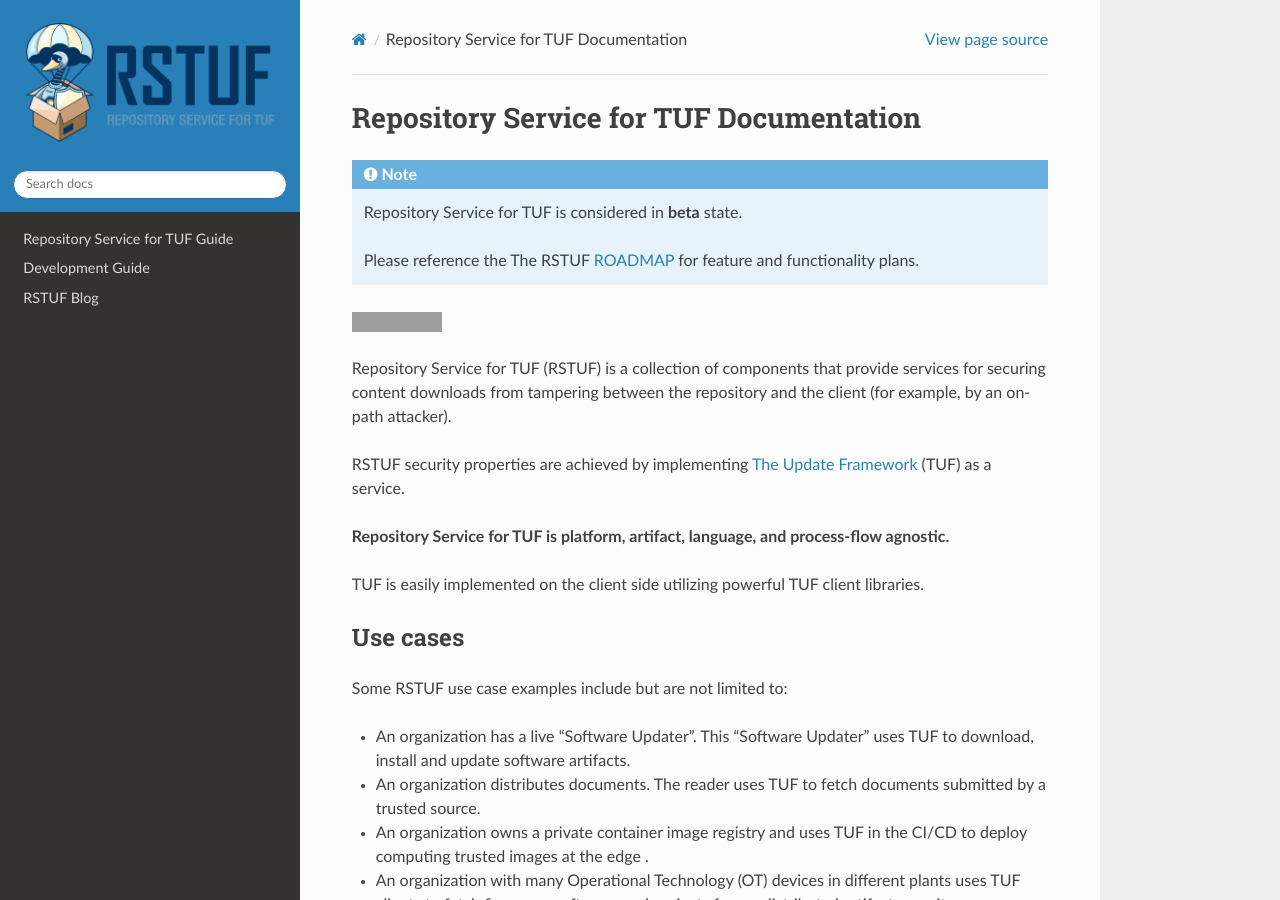
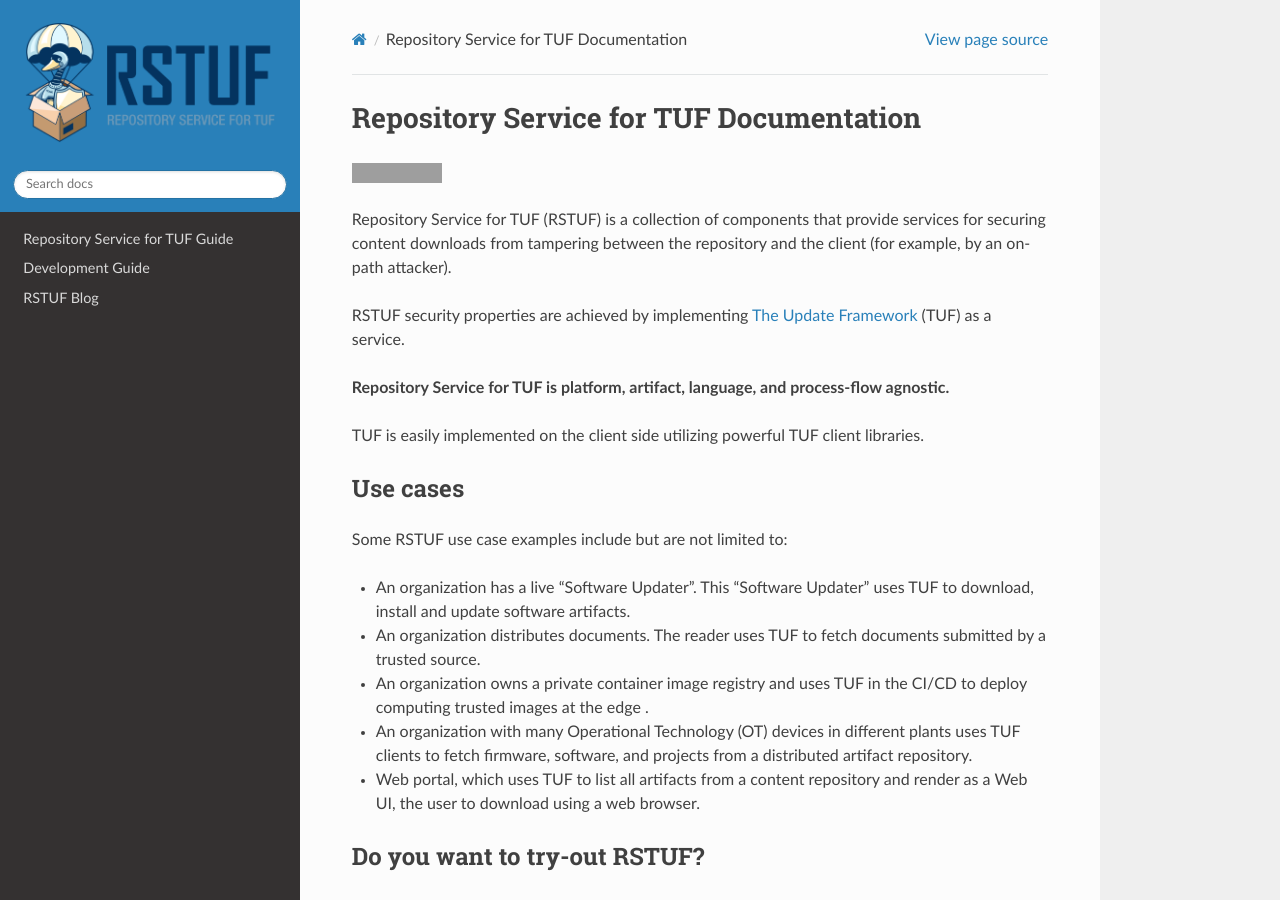
Before and after one commit to repository-service-tuf/repository-service-tuf, a Sphinx documentation site: the page built from docs/source/index.rst, in a window 1280 px wide and 900 px high. Built offline with Sphinx 7.4.7 and the Read the Docs theme 3.1.0, drawn with Linux system fonts in a browser that asks for light colours; grey boxes are pictures that could not be loaded.

Commit message:
docs: remove beta note (#899)
Signed-off-by: Kairo Araujo <kairo@dearaujo.nl>

```diff
--- a/docs/source/index.rst
+++ b/docs/source/index.rst
@@ -1,12 +1,6 @@
 ========================================
 Repository Service for TUF Documentation
 ========================================
-
-.. note::
-
-    Repository Service for TUF is considered in **beta** state.
-
-    Please reference the The RSTUF `ROADMAP`_ for feature and functionality plans.
 
 .. include:: ../../README.rst
   :start-after: .. readme-logo
```
